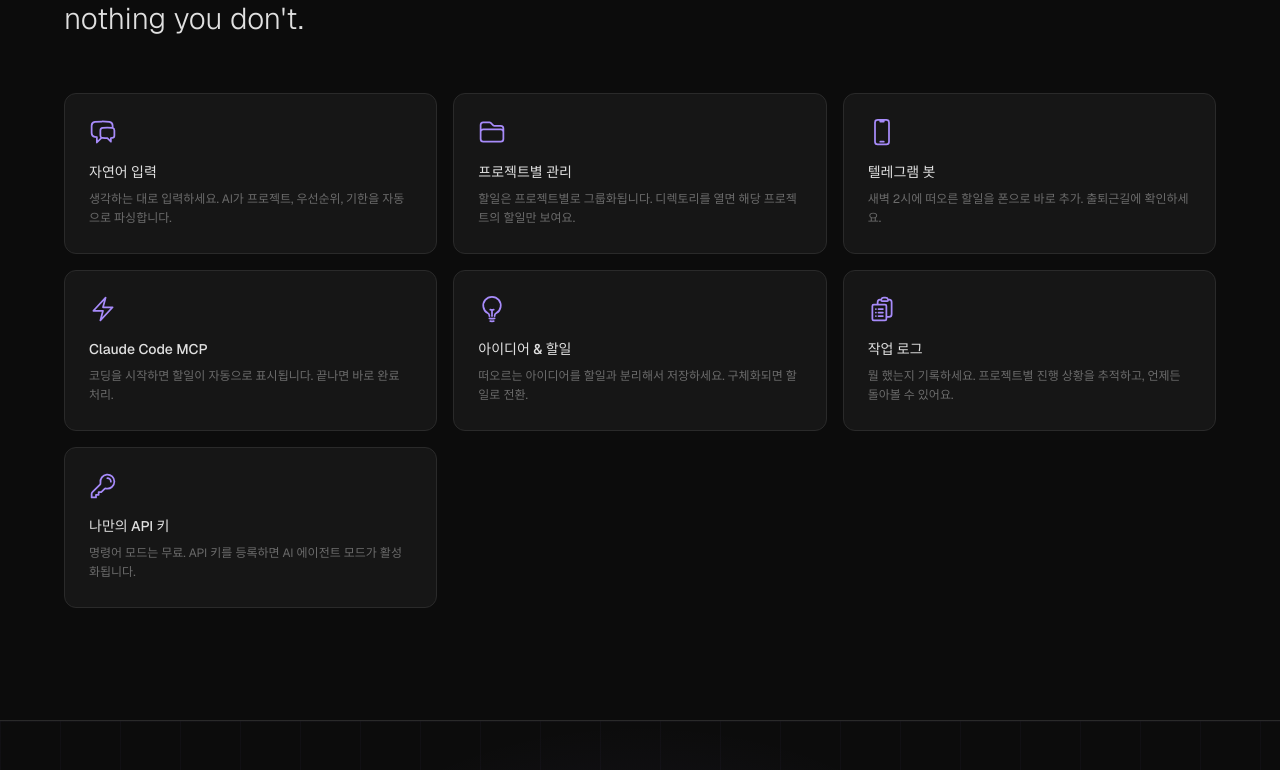
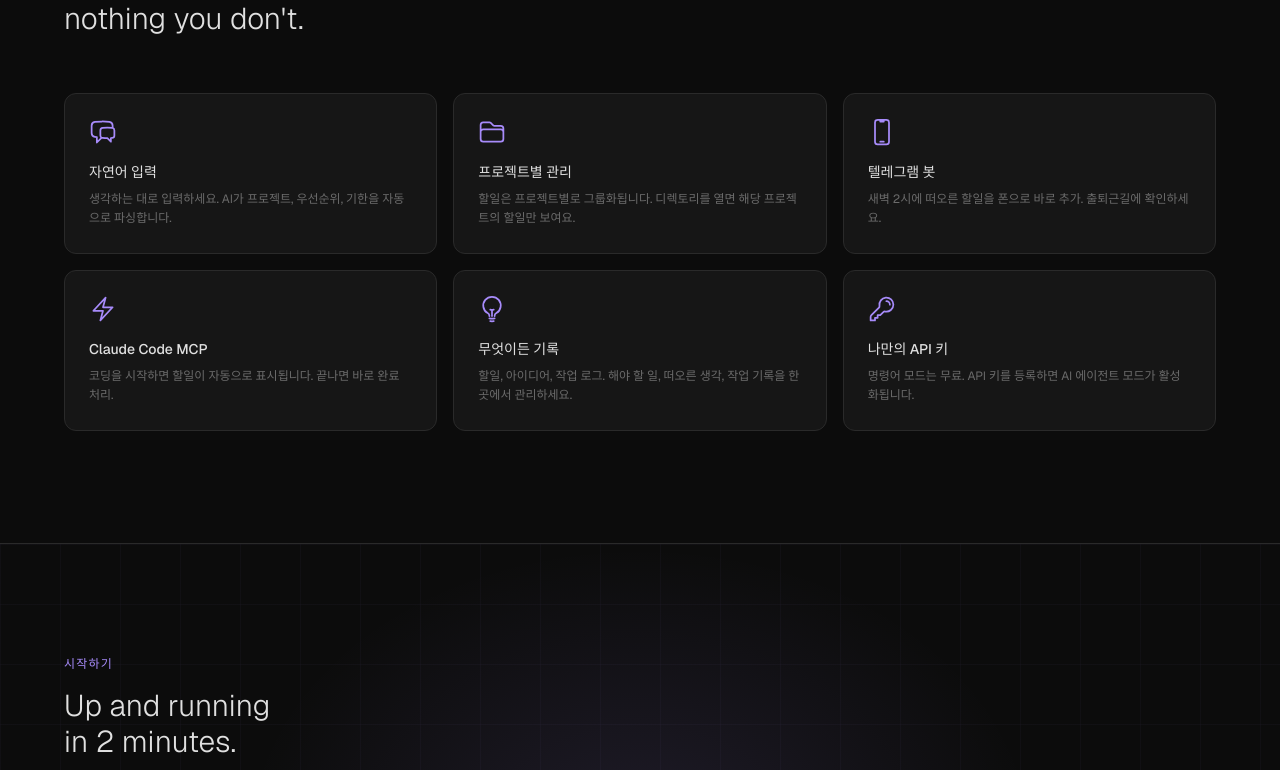
Before and after one commit to ukth/clauvis, a Next.js app: page /ko in a window 1280 px wide. Shown: the part 1913-2683 px from the top of the page. Built offline with nearby package versions, Linux system fonts and the light colour scheme.

Commit message:
refactor: merge Ideas & Work Logs into single feature card
Compress 7 feature cards to 6 for clean 3x2 grid.
"Capture everything" combines todos, ideas, and work logs.

Co-Authored-By: Claude Opus 4.6 (1M context) <noreply@anthropic.com>

```diff
--- a/src/app/[locale]/page.tsx
+++ b/src/app/[locale]/page.tsx
@@ -7,7 +7,6 @@ import {
   BoltIcon,
   LightBulbIcon,
   KeyIcon,
-  ClipboardDocumentListIcon,
 } from "@heroicons/react/24/outline";
 
 const dict = {
@@ -27,9 +26,8 @@ const dict = {
     feat2: { title: "Project-aware", desc: "Todos are grouped by project. Open a directory, see only what matters." },
     feat3: { title: "Telegram bot", desc: "Add todos from your phone at 2am. Check them on your commute." },
     feat4: { title: "Claude Code MCP", desc: "Todos show up when you start coding. Complete them when you're done." },
-    feat5: { title: "Ideas & Todos", desc: "Capture fleeting ideas separately from tasks. Convert them to todos when they're ready." },
-    feat6: { title: "Work Logs", desc: "Record what you did, not just what's left. Track progress per project, review past work anytime." },
-    feat7: { title: "Bring your own key", desc: "Free command mode for everyone. Register your API key to unlock AI agent mode." },
+    feat5: { title: "Capture everything", desc: "Todos, ideas, work logs. Capture tasks, save fleeting thoughts, and record what you did — all in one place." },
+    feat6: { title: "Bring your own key", desc: "Free command mode for everyone. Register your API key to unlock AI agent mode." },
     setup: "Get started",
     step1Title: "Get your API key",
     step1Desc: "on Telegram and send",
@@ -78,9 +76,8 @@ const dict = {
     feat2: { title: "프로젝트별 관리", desc: "할일은 프로젝트별로 그룹화됩니다. 디렉토리를 열면 해당 프로젝트의 할일만 보여요." },
     feat3: { title: "텔레그램 봇", desc: "새벽 2시에 떠오른 할일을 폰으로 바로 추가. 출퇴근길에 확인하세요." },
     feat4: { title: "Claude Code MCP", desc: "코딩을 시작하면 할일이 자동으로 표시됩니다. 끝나면 바로 완료 처리." },
-    feat5: { title: "아이디어 & 할일", desc: "떠오르는 아이디어를 할일과 분리해서 저장하세요. 구체화되면 할일로 전환." },
-    feat6: { title: "작업 로그", desc: "뭘 했는지 기록하세요. 프로젝트별 진행 상황을 추적하고, 언제든 돌아볼 수 있어요." },
-    feat7: { title: "나만의 API 키", desc: "명령어 모드는 무료. API 키를 등록하면 AI 에이전트 모드가 활성화됩니다." },
+    feat5: { title: "무엇이든 기록", desc: "할일, 아이디어, 작업 로그. 해야 할 일, 떠오른 생각, 작업 기록을 한 곳에서 관리하세요." },
+    feat6: { title: "나만의 API 키", desc: "명령어 모드는 무료. API 키를 등록하면 AI 에이전트 모드가 활성화됩니다." },
     setup: "시작하기",
     step1Title: "API 키 발급",
     step1Desc: "텔레그램에서 아래 봇에게",
@@ -278,8 +275,7 @@ export default async function LocalePage({ params }: { params: Promise<{ locale:
               { icon: DevicePhoneMobileIcon, ...t.feat3 },
               { icon: BoltIcon, ...t.feat4 },
               { icon: LightBulbIcon, ...t.feat5 },
-              { icon: ClipboardDocumentListIcon, ...t.feat6 },
-              { icon: KeyIcon, ...t.feat7 },
+              { icon: KeyIcon, ...t.feat6 },
             ].map((feat, i) => (
               <div key={i} className="bg-surface border border-border rounded-xl p-6 card-glow transition-all duration-300">
                 <feat.icon className="w-7 h-7 mb-4 text-accent" />
```
